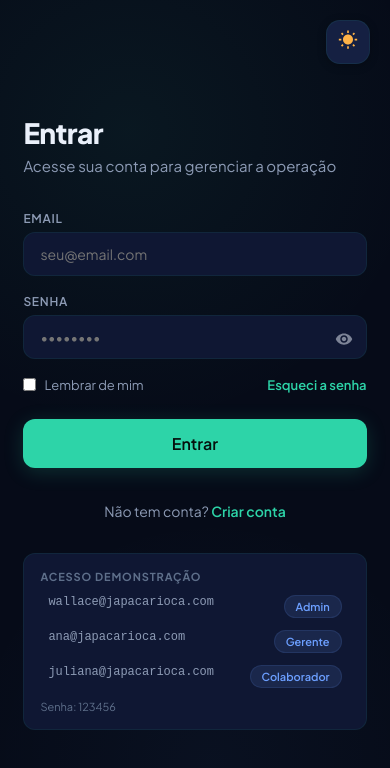
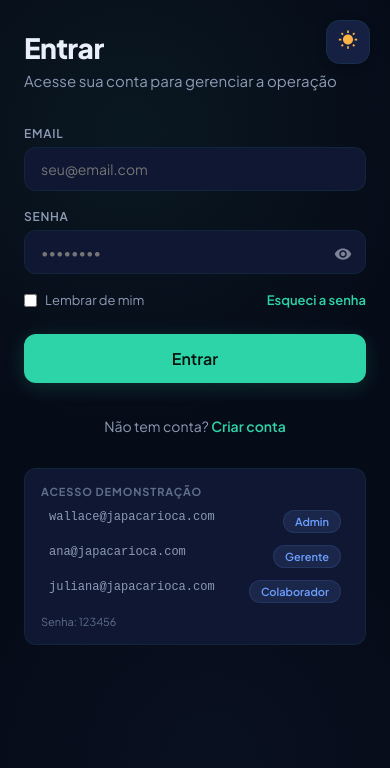
Before and after one commit to wallacedll/japacariocachecklist, a React (Vite) app: page / in a window 390 px wide. Shown: the top 768 px of the page. Built offline with nearby package versions, Linux system fonts and the light colour scheme.

Commit message:
Update App.jsx

```diff
--- a/src/App.jsx
+++ b/src/App.jsx
@@ -493,7 +493,7 @@ const LoginPage = ({ onLogin, onGoToRegister, onGoToForgot, theme, onToggleTheme
   };
 
   return (
-    <div style={{ minHeight: "100vh", display: "flex", background: "var(--bg-deep)", position: "relative", overflow: "hidden" }}>
+    <div style={{ minHeight: "100vh", display: "flex", flexDirection: window.innerWidth < 768 ? "column" : "row", background: "var(--bg-deep)", position: "relative", overflowY: "auto", overflowX: "hidden" }}>
       {/* Theme toggle on login */}
       <div onClick={onToggleTheme} style={{
         position: "absolute", top: 20, right: 20, zIndex: 10,
@@ -555,8 +555,9 @@ const LoginPage = ({ onLogin, onGoToRegister, onGoToForgot, theme, onToggleTheme
 
       {/* Right Panel - Login Form */}
       <div style={{
-        width: "min(480px, 100%)", flex: 1, display: "flex", flexDirection: "column", justifyContent: "center",
-        padding: "40px min(50px, 6vw)", position: "relative", zIndex: 1,
+        width: window.innerWidth < 768 ? "100%" : "min(480px, 100%)", flex: window.innerWidth < 768 ? "none" : 1,
+        display: "flex", flexDirection: "column", justifyContent: window.innerWidth < 768 ? "flex-start" : "center",
+        padding: window.innerWidth < 768 ? "30px 24px 40px" : "40px min(50px, 6vw)", position: "relative", zIndex: 1,
       }}>
         <div className="animate-fade">
           <h2 style={{ fontSize: 28, fontWeight: 800, marginBottom: 6, letterSpacing: "-0.02em" }}>Entrar</h2>
```
